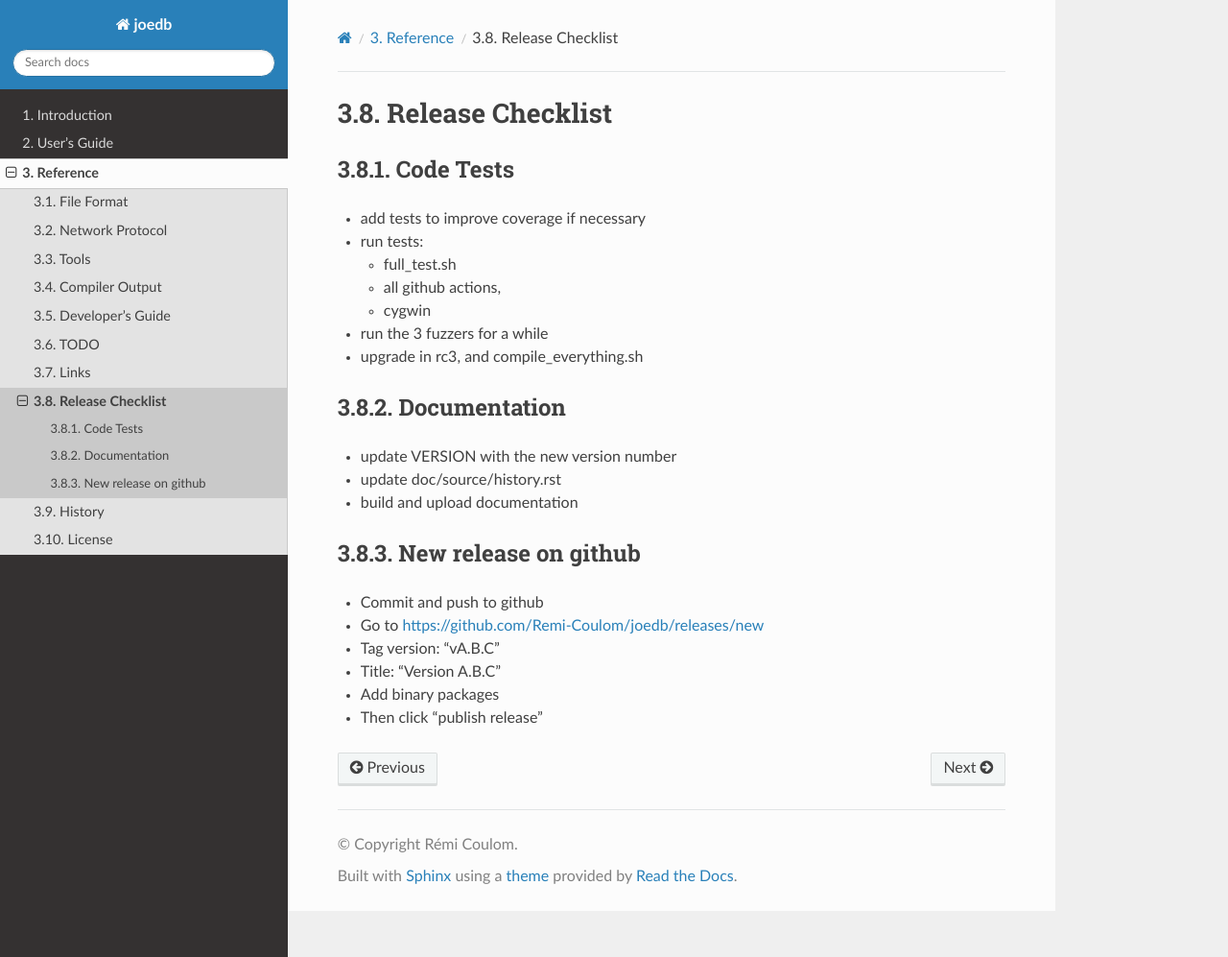
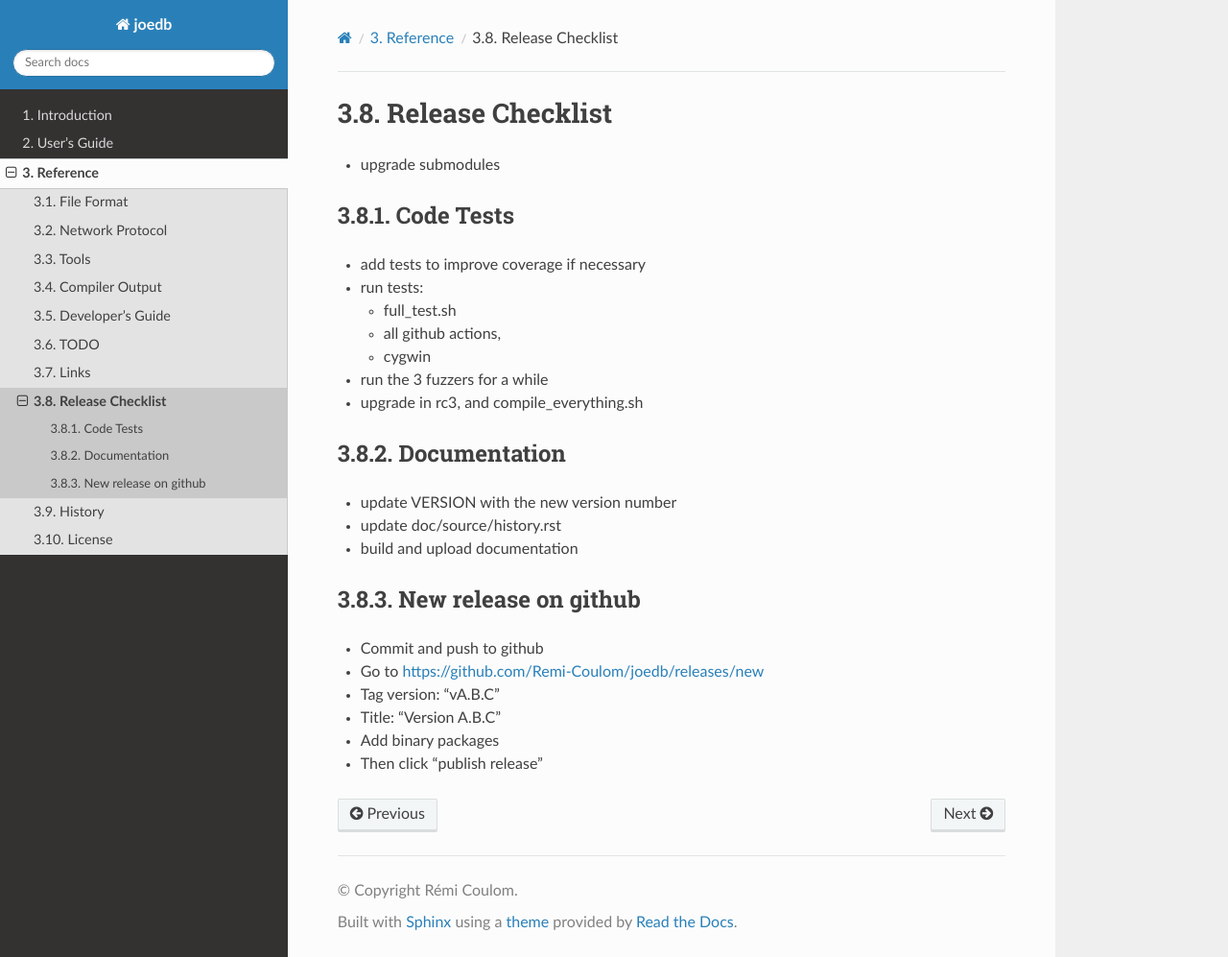
Before and after one commit to Remi-Coulom/joedb, a Sphinx documentation site: the page built from doc/source/release_checklist.rst, in a window 1280 px wide and 997 px high. Shown: the whole window at 96% size. Built offline with Sphinx 7.4.7 and the Read the Docs theme 2.0.0, drawn with Linux system fonts in a browser that asks for light colours; formulas are drawn with MathJax 3.

Commit message:
upgrade submodules

```diff
--- a/doc/source/release_checklist.rst
+++ b/doc/source/release_checklist.rst
@@ -1,5 +1,7 @@
 Release Checklist
 =================
+
+- upgrade submodules
 
 Code Tests
 ----------
```
